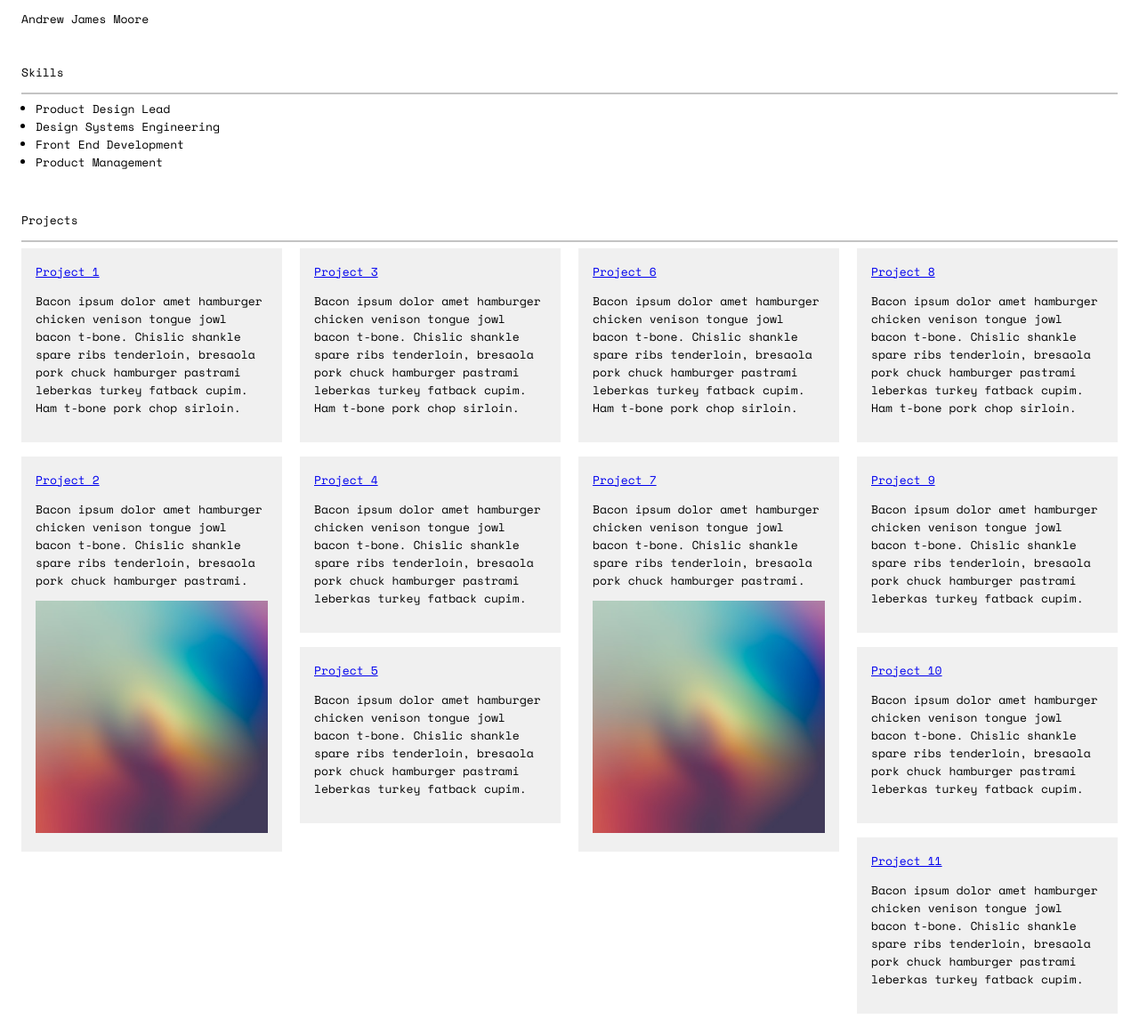
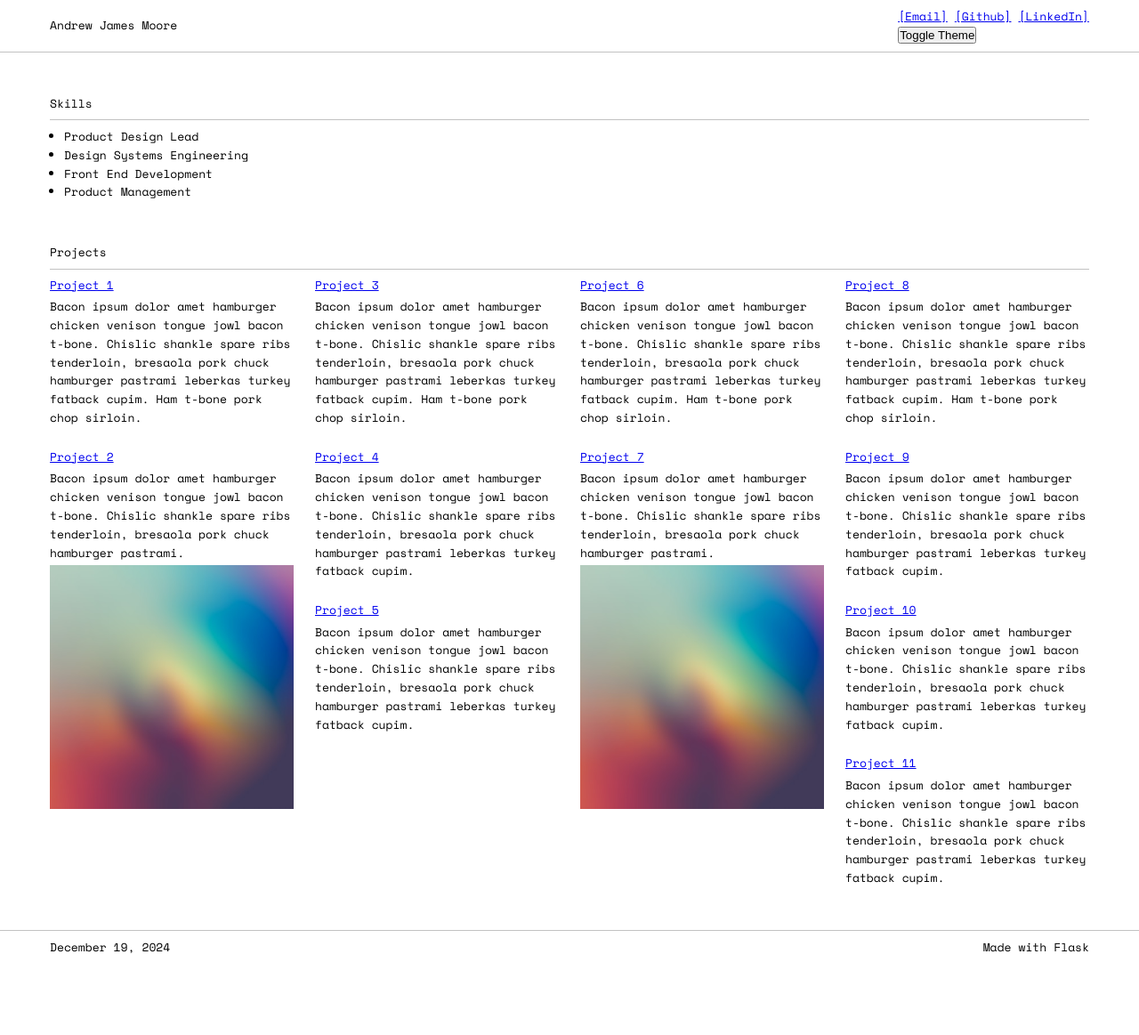
Before and after one commit to andrewjamesmoore/andrew-work, a Flask app: page / in a window 1280 px wide. Shown: the whole page at 89% size. After the commit the page ends 1071 px from the top, so only its background shows below. Run offline with Flask 3, Linux system fonts and the light colour scheme.

Commit message:
feat: add nav and footer + themes

```diff
--- a/app.py
+++ b/app.py
@@ -1,4 +1,5 @@
-from flask import Flask, render_template
+from flask import Flask, render_template, request, make_response, redirect, url_for
+from datetime import datetime
 import json
 
 app = Flask(__name__)
@@ -7,11 +8,24 @@ app = Flask(__name__)
 def home():
     with open('./data/projects.json') as f:
         project_list = json.load(f)
-    return render_template("index.html", projects=project_list)
+        theme = request.cookies.get("theme", "light-mode")
+        if not theme:
+            prefers_dark = "dark" in request.headers.get("User-Agent", "").lower()
+            theme = "dark-mode" if prefers_dark else "light-mode"
+        current_date = datetime.now().strftime("%B %d, %Y")
+    return render_template("index.html", projects=project_list, date=current_date, theme=theme)
 
 @app.route("/about")
 def about():
     return render_template("about.html")
 
+@app.route("/toggle_theme", methods=["POST"])
+def toggle_theme():
+    current_theme = request.cookies.get("theme", "light-mode")
+    new_theme = "dark-mode" if current_theme == "light-mode" else "light-mode"
+    response = make_response(redirect(url_for("home")))
+    response.set_cookie("theme", new_theme)
+    return response
+
 if __name__ == "__main__":
     app.run(debug=True)
--- /dev/null
+++ b/static/foundations.css
@@ -0,0 +1,4 @@
+@import "./style.css";
+@import "./spacing.css";
+@import "./typography.css";
+@import "./themes.css";
--- /dev/null
+++ b/static/spacing.css
@@ -0,0 +1,9 @@
+:root {
+	--base-unit: 16px;
+
+	--space-smallest: calc(var(--base-unit) / 4); /* 4 */
+	--space-small: calc(var(--base-unit) / 2); /* 8 */
+	--space-base: calc(var(--base-unit) * 1); /* 16 */
+	--space-large: calc(var(--base-unit) * 1.5); /* 24 */
+	--space-largest: calc(var(--base-unit) * 3); /* 48 */
+}
--- a/static/style.css
+++ b/static/style.css
@@ -1,22 +1,24 @@
-:root {
-  font-family: "Space Mono", serif;
-  font-weight: 400;
-  font-style: normal;
-  font-size: 13px;
+* {
+  margin: 0;
+  padding: 0;
+  box-sizing: border-box;
 }
 
-h1 {
-font-size: 13px;
-font-weight: 400;
+h1,
+h2,
+h3 {
+  font: var(--text-base);
 }
 
 hr {
-border: 0.5px solid #c3c3c3;
+  border: 0;
+  border-top: 1px solid #c2c2c2; /* Match navbar underline */
+  margin: var(--space-small) 0;
 }
 
 ul {
-    padding: 0 16px; /* Removes default padding */
-    margin: 0; /* Removes default margin */
+  padding: 0 var(--space-base);
+  margin: 0;
 }
 
 img {
@@ -26,59 +28,78 @@ img {
   aspect-ratio: 1120 / 1120;
 }
 
+/* Navbar */
 .nav {
-padding: 0 16px;
+  width: 100%;
+  border-bottom: 1px solid #c2c2c2;
+  position: sticky;
+  top: 0;
+  z-index: 1000;
 }
 
-.section {
-padding: 16px;
+.nav .container {
+  background-color: var(--bg-color);
+  max-width: 1200px;
+  margin: 0 auto;
+  display: flex;
+  justify-content: space-between;
+  align-items: center;
+  padding: var(--space-small) var(--space-base);
+}
+
+section {
+  max-width: 1200px;
+  margin: 0 auto;
+  padding: var(--space-largest) var(--space-base) 0;
 }
 
 .project-grid {
   column-count: 4;
-  column-gap: 20px;
-  list-style: none; /* Removes the bullet points */
-  padding: 0; /* Removes default padding */
-  margin: 0; /* Removes default margin */
+  column-gap: var(--space-large);
+  list-style: none;
+  padding: 0;
+  margin: 0;
 }
 
-/* Adjust columns for smaller screens */
 @media (max-width: 1200px) {
   .project-grid {
-    column-count: 3; /* Reduce columns for medium screens */
+    column-count: 3;
   }
 }
 
 @media (max-width: 768px) {
   .project-grid {
-    column-count: 2; /* Reduce further for smaller screens */
+    column-count: 2;
   }
 }
 
 @media (max-width: 480px) {
   .project-grid {
-    column-count: 1; /* Single column for very small screens */
+    column-count: 1;
   }
 }
 
-
-.project-section {
+.project-item {
   display: flex;
   flex-direction: column;
-  align-items: start;
-  gap: 16px;
-  padding: 0;
+  break-inside: avoid;
+  gap: var(--space-smallest);
+  margin-bottom: var(--space-large);
 }
 
-.project-section ul {
-
+/* Footer */
+.footer {
+  width: 100%;
+  border-top: 1px solid #c2c2c2;
+  margin-top: var(--space-largest);
 }
 
-.project-item {
-    display: block;
-    gap: 8px;
-    background: #f0f0f0;
-    padding: 16px;
-    break-inside: avoid;
-    margin-bottom: 16px;
+.footer .container {
+  background-color: var(--bg-color);
+  max-width: 1200px;
+  margin: 0 auto;
+  display: flex;
+  justify-content: space-between;
+  align-items: center;
+  padding: var(--space-small) var(--space-base);
 }
--- /dev/null
+++ b/static/themes.css
@@ -0,0 +1,16 @@
+:root {
+    --bg-color: white;
+    --text-color: black;
+}
+
+body {
+    background-color: var(--bg-color);
+    color: var(--text-color);
+    transition: background-color 0.3s, color 0.3s;
+}
+
+body.dark-mode {
+    --bg-color: black;
+    --text-color: white;
+    transition: background-color 0.3s, color 0.3s;
+}
--- /dev/null
+++ b/static/typography.css
@@ -0,0 +1,7 @@
+:root {
+    --text-base: normal 400 13px/1.5 "Space Mono", mono, sans-serif;
+    font: var(--text-base);
+    line-height: 1.6;
+}
+
+--text-
--- a/templates/index.html
+++ b/templates/index.html
@@ -3,38 +3,52 @@
 <head>
     <meta charset="UTF-8">
     <meta name="viewport" content="width=device-width, initial-scale=1.0">
-    <title>Portfolio</title>
-    <link rel="stylesheet" href="{{ url_for('static', filename='style.css') }}">
+    <title>Andrew James Moore</title>
+    <link rel="stylesheet" href="{{ url_for('static', filename='foundations.css') }}">
     <link rel="preconnect" href="https://fonts.googleapis.com">
     <link rel="preconnect" href="https://fonts.gstatic.com" crossorigin>
     <link href="https://fonts.googleapis.com/css2?family=Geist+Mono:wght@100..900&family=Space+Mono:ital,wght@0,400;0,700;1,400;1,700&display=swap" rel="stylesheet">
 </head>
-<body>
-<header>
-    <nav class="nav">
-    <h1>Andrew James Moore</h1>
-    </nav>
-</header>
+<body class="{{ theme }}">
 
-<section class="section">
-    <p>Skills</p>
+
+<nav class="nav">
+    <div class="container">
+    <div>
+        <h1>Andrew James Moore</h1>
+    </div>
+    <div>
+        <span><a href="mailto:hello@andrewjamesmoore.com" target="_blank">[Email]</a></span>
+        <span><a href="https://github.com/andrewjamesmoore" target="_blank">[Github]</a></span>
+        <span><a href="https://www.linkedin.com/in/andrew-james-moore/" target="_blank">[LinkedIn]</a></span>
+        <form action="{{ url_for('toggle_theme') }}" method="post">
+            <button type="submit">Toggle Theme</button>
+        </form>
+    </div>
+</div>
+</nav>
+
+<section>
+    <h2>Skills</h2>
     <hr>
     <ul>
         <li>Product Design Lead</li>
-    <li>Design Systems Engineering</li>
-    <li>Front End Development</li>
+        <li>Design Systems Engineering</li>
+        <li>Front End Development</li>
         <li>Product Management</li>
     </ul>
 </section>
-<section class="section">
-    <p>Projects</p>
+
+
+<section>
+    <h2>Projects</h2>
     <hr>
 <!--    <div class="project-grid">-->
     <ul class="project-grid">
     {% for project in projects %}
     <li class="project-item">
-        <a href="{{ project.link }}">{{ project.title }}</a>
-        <p><span>{{ project.description }}</span></p>
+        <h3><a href="{{ project.link }}">{{ project.title }}</a></h3>
+        <div>{{ project.description }}</div>
         {% if project.img %}
         <img src="{{ project.img }}" alt="{{ project.title }} image">
         {% endif %}
@@ -43,5 +57,17 @@
         </ul>
 <!--        </div>-->
 </section>
+
+<footer class="footer">
+    <div class="container">
+    <div>
+        <span>{{ date }}</span>
+    </div>
+    <div>
+        <span>Made with Flask</span>
+    </div>
+</div>
+</footer>
+
 </body>
 </html>
```
Also changed, not shown: 1 other file.
